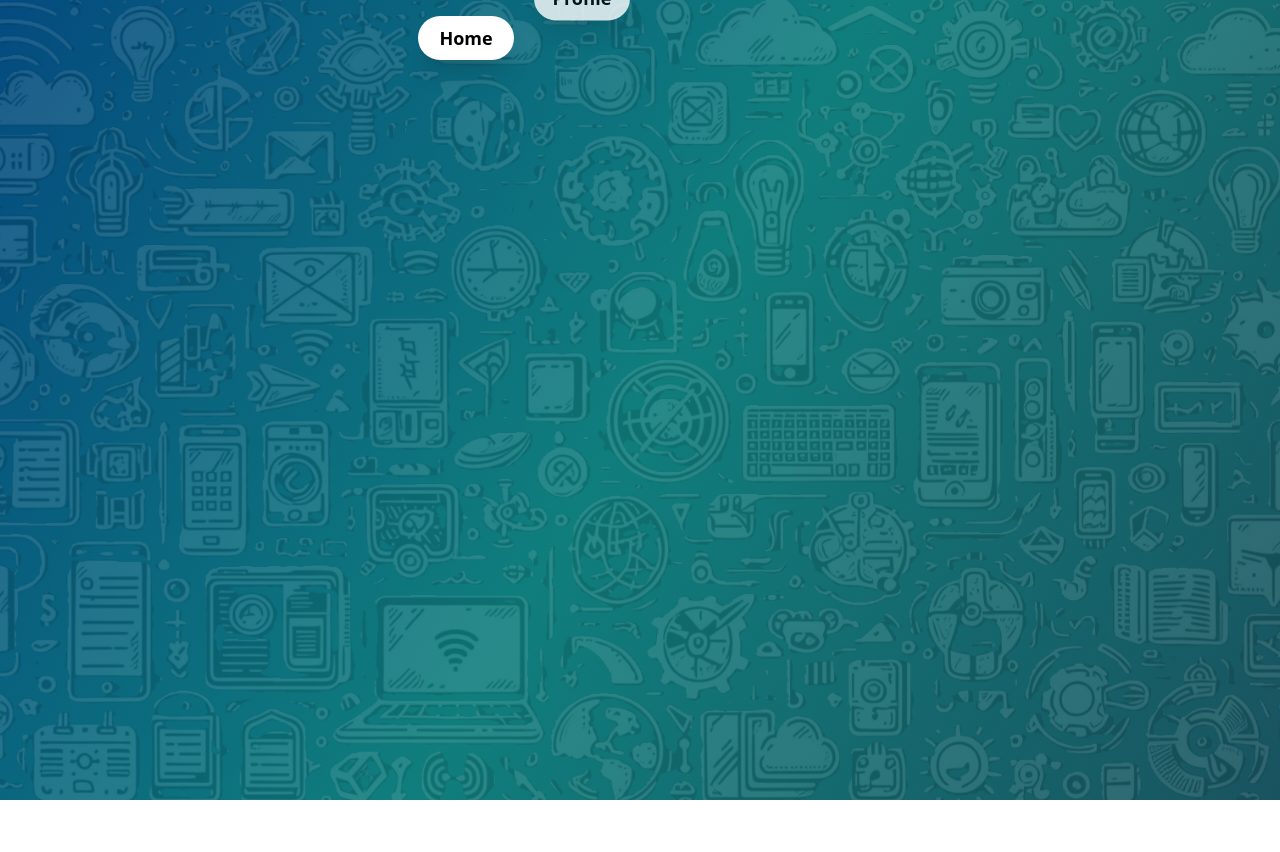
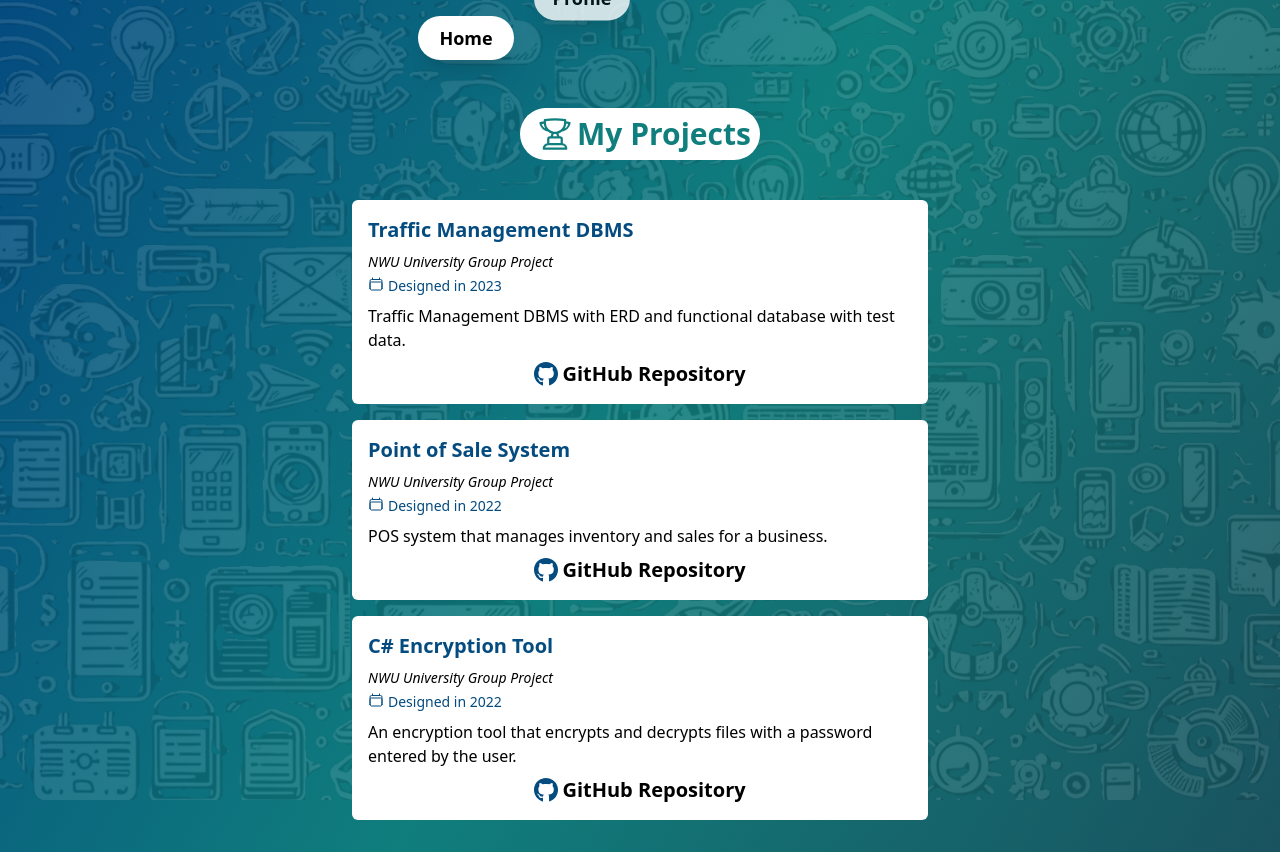
Before and after one commit to FranBotha1990/digital-cv, a Nuxt app: page /projects in a window 1280 px wide. Before the commit the page ends 800 px from the top, so only its background shows below. Built offline with nearby package versions, Linux system fonts and the light colour scheme.

Commit message:
Create Base for 'projects.vue', Correct Spelling Mistakes, Update 'Summary.vue'

```diff
--- a/pages/projects.vue
+++ b/pages/projects.vue
@@ -1,7 +1,52 @@
 <template>
-  <div>
+	<div>
 
-  </div>
+		<!-- Projects heading -->
+		<div class="certificates text-center">
+			<h1>
+				<IconsTrophyIcon class="pr-1 pl-2 [&>svg]:h-9 [&>svg]:w-9 text-custcol-teal" />My Projects
+			</h1>
+		</div>
+
+		<!-- Projects section -->
+		<article>
+			<div class="education-cnt">
+				<h2 class="pb-2 text-custcol-indigodye">Traffic Management DBMS</h2>
+				<p class="pb-1 text-sm italic">NWU University Group Project</p>
+				<p class="flex pb-2 text-sm text-custcol-indigodye"><IconsDateIcon class="[&>svg]:h-4 [&>svg]:w-4 pr-1"/>Designed in 2023</p>
+				<p class="pb-2">Traffic Management DBMS with ERD and functional database with test data.</p>
+				<section class="flex justify-center items-center">
+					<h2><a href="https://github.com/FranBotha1990/CMPG223_POS" class="flex" target="blank"><IconsGitHubIcon  class="pr-1 [&>svg]:h-7 [&>svg]:w-6 text-custcol-indigodye"/>GitHub Repository</a></h2>
+				</section>
+			</div>
+		</article>
+
+
+		<article>
+			<div class="education-cnt">
+				<h2 class="pb-2 text-custcol-indigodye">Point of Sale System</h2>
+				<p class="pb-1 text-sm italic">NWU University Group Project</p>
+				<p class="flex pb-2 text-sm text-custcol-indigodye"><IconsDateIcon class="[&>svg]:h-4 [&>svg]:w-4 pr-1"/>Designed in 2022</p>
+				<p class="pb-2">POS system that manages inventory and sales for a business.</p>
+				<section class="flex justify-center items-center">
+					<h2><a href="https://github.com/FranBotha1990/CMPG223_POS" class="flex" target="blank"><IconsGitHubIcon  class="pr-1 [&>svg]:h-7 [&>svg]:w-6 text-custcol-indigodye"/>GitHub Repository</a></h2>
+				</section>
+			</div>
+		</article>
+
+		<article>
+			<div class="education-cnt">
+				<h2 class="pb-2 text-custcol-indigodye">C# Encryption Tool</h2>
+				<p class="pb-1 text-sm italic">NWU University Group Project</p>
+				<p class="flex pb-2 text-sm text-custcol-indigodye"><IconsDateIcon class="[&>svg]:h-4 [&>svg]:w-4 pr-1"/>Designed in 2022</p>
+					<p class="pb-2">An encryption tool that encrypts and decrypts files with a password entered by the user.</p>
+				<section class="flex justify-center items-center">
+					<h2><a href="https://github.com/ArminPretorius/EncryptionTool" class="flex" target="blank"><IconsGitHubIcon  class="pr-1 [&>svg]:h-7 [&>svg]:w-6 text-custcol-indigodye"/>GitHub Repository</a></h2>
+				</section>
+			</div>
+		</article>
+
+	</div>
 </template>
 
 <script setup>
```
Also changed, not shown: components/Summary.vue (+1 -1 lines), pages/education.vue (+7 -1 lines).
